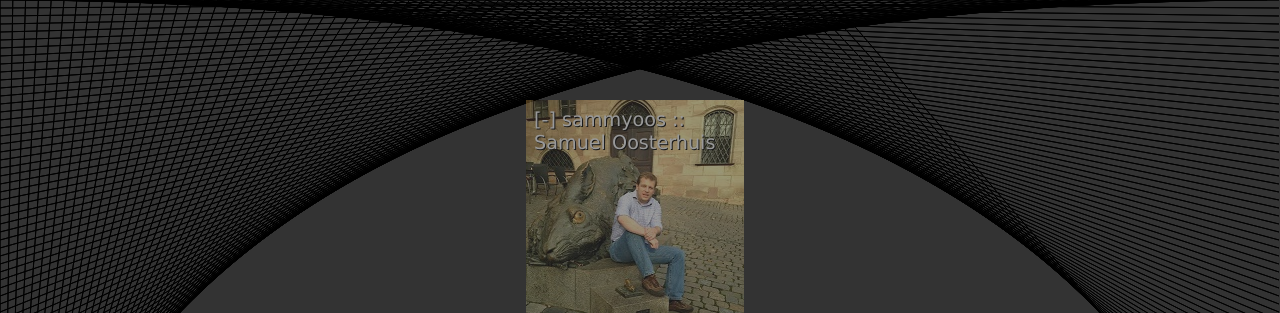
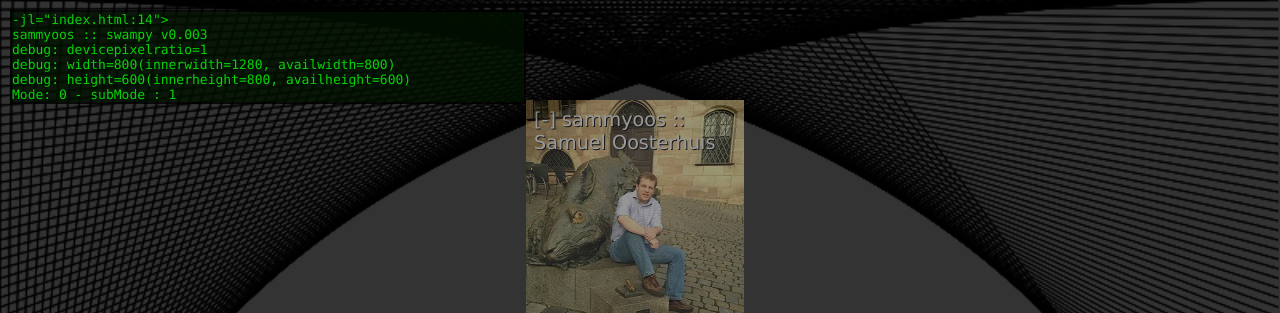
Before and after one commit to sammyoos/swampy, a plain HTML site: page index.html in a window 1280 px wide. Shown: the top 313 px of the page. Drawn offline with Linux system fonts and the light colour scheme.

Commit message:
adding a bit of tracing

```diff
--- a/index.html
+++ b/index.html
@@ -2,12 +2,16 @@
 <html>
 <head>
 <title>sammyoos :: Samuel Oosterhuis</title>
+<script type="text/javascript" src="trace.js"></script>
+<link rel="stylesheet" type="text/css" href="trace.css" />
 <script type="text/javascript" src="swampy.js"></script>
 <link rel="stylesheet" type="text/css" href="swampy.css">
 <!-- ICONS: https://www.flickr.com/photos/jurgenappelo/sets/72157630992145320/ -->
 </head>
 
 <body onload="main()">
+
+<div id="trace" class="window"><ul><li>sammyoos :: swampy v0.003</li></ul></div>
 
 <canvas id="swamp"></canvas>
 
--- a/swampy.js
+++ b/swampy.js
@@ -15,6 +15,10 @@ function resetEdges()
 {
 	canvas.width = ( window.innerWidth > screen.availWidth ) ? screen.availWidth : window.innerWidth;
 	canvas.height = ( window.innerHeight > screen.availHeight ) ? screen.availHeight : window.innerHeight;
+
+	trace( 'DEBUG: devicePixelRatio='+window.devicePixelRatio)
+	trace( 'DEBUG: width='+canvas.width+'(innerWidth=' + window.innerWidth + ', availWidth=' + screen.availWidth + ')' )
+	trace( 'DEBUG: height='+canvas.height+'(innerHeight=' + window.innerHeight + ', availHeight=' + screen.availHeight + ')' )
 }
 
 
@@ -77,7 +81,7 @@ function resetMode( m )
 
 }
 
-function resetEdges()
+function resetEdgess()
 {
 	canvas.width = window.innerWidth;
 	canvas.height = window.innerHeight;
@@ -134,7 +138,7 @@ function updateLines()
 			}
 			resetMode( mode );
 		}
-		console.log( "Mode: " + mode + " - subMode : " + subMode )
+		trace( "Mode: " + mode + " - subMode : " + subMode )
 	}
 
 }
--- /dev/null
+++ b/trace.css
@@ -0,0 +1,20 @@
+.window {
+  z-index: 10;
+  position: absolute;
+  left: 10px;
+  top: 10px;
+  width: 40%;
+  color: #00FF00;
+  background-color: #001100;
+  opacity: .80;
+  border: 2px solid #000000;
+  font-family: "Lucida Console", "Monaco", "Courier New", Courier, mono;
+  font-size: small;
+}
+ul {
+  margin: 0px;
+  padding: 0px;
+}
+li {
+  list-style-type: none;
+}
--- /dev/null
+++ b/trace.js
@@ -0,0 +1,21 @@
+var MAX_LINES = 12;
+var begin = '<ul><li>';
+var middle = '</li><li>';
+var end = '</li></ul>';
+
+function trace(msg) {
+  var output_window = document.getElementById("trace");
+  var lines = output_window.innerHTML.toLowerCase();
+  var lineList;
+
+  if (lines.length > 0) {
+    lineList = lines.substring(begin.length, lines.length - end.length).split(middle);
+    while (lineList.length >= MAX_LINES) { lineList.shift(); }
+    lineList.push(msg);
+  }
+  else {
+    lineList = [ msg ];
+  }
+
+  output_window.innerHTML = begin +lineList.join(middle) +end;
+}
```
